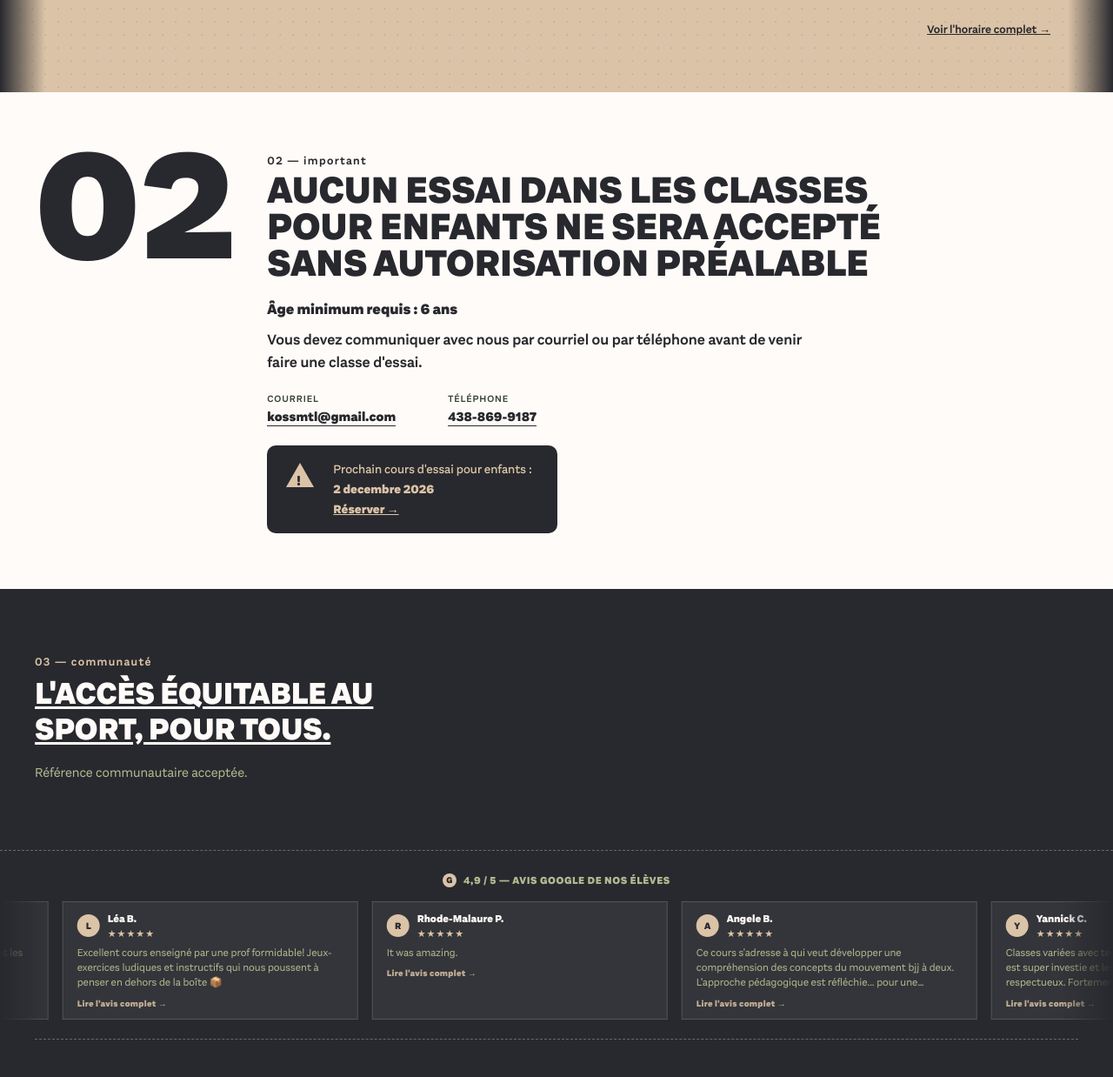
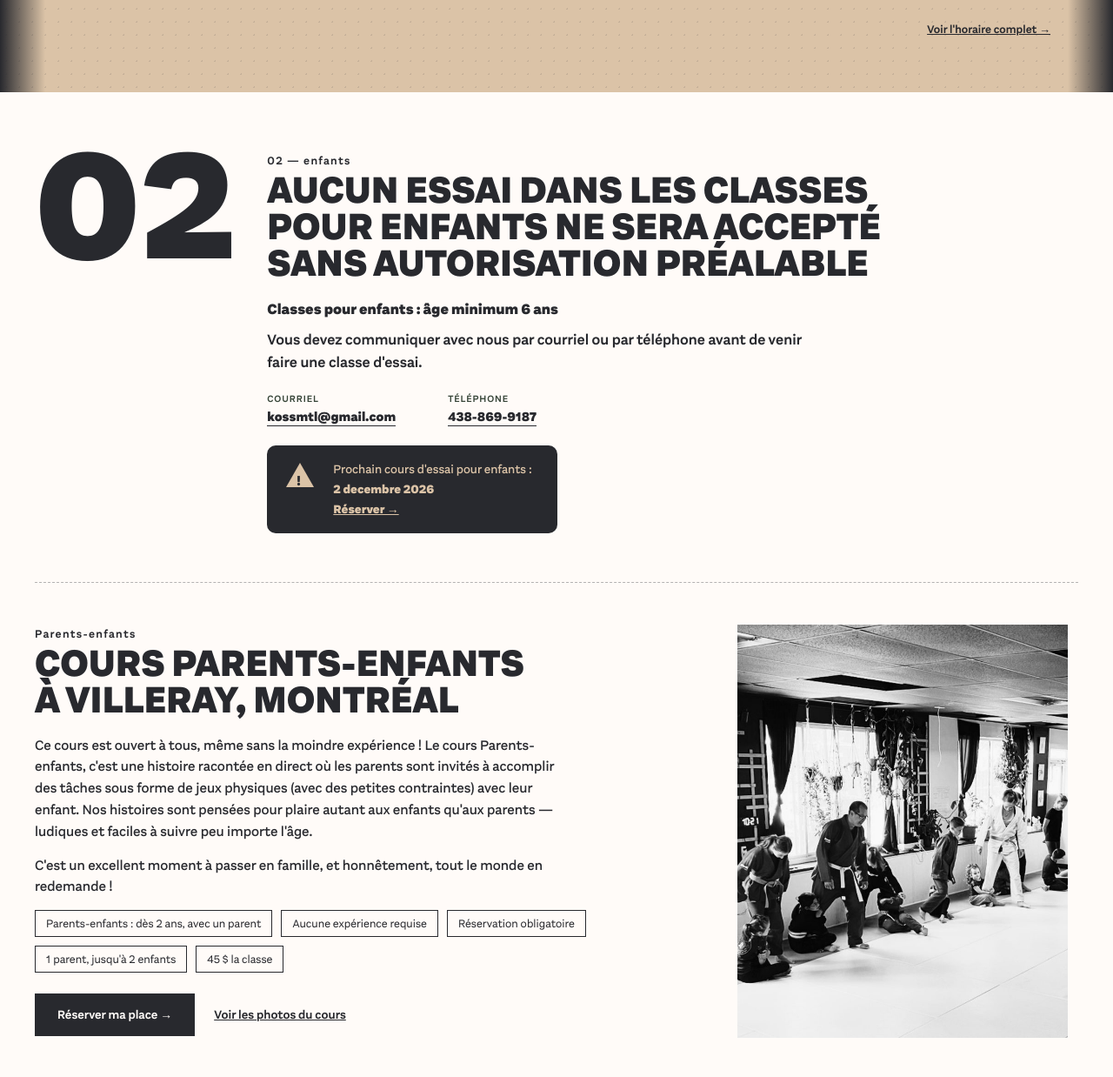
Before and after one commit to kossmtl/koss-site, a plain HTML site: page index.html in a window 1280 px wide. Shown: the part 1552-2790 px from the top of the page at 87% size. Drawn offline with Linux system fonts and the light colour scheme.

Commit message:
Add files via upload

```diff
--- a/index.html
+++ b/index.html
@@ -3,8 +3,8 @@
 <head>
 <meta charset="UTF-8">
 <meta name="viewport" content="width=device-width, initial-scale=1.0">
-<title>K-OSS — École de Jiu-Jitsu, Villeray, Montréal</title>
-<meta name="description" content="École de jiu-jitsu brésilien à Villeray, Montréal. Cours de BJJ, NoGi, Muay Thaï et Yoga pour adultes et enfants. Cours d'essai gratuit — réserve ta place.">
+<title>K-OSS — Jiu-Jitsu et cours parents-enfants à Villeray, Montréal</title>
+<meta name="description" content="École de jiu-jitsu brésilien à Villeray, Montréal : cours de BJJ, NoGi, Muay Thaï et Yoga, et cours parents-enfants dès 2 ans. Cours d'essai gratuit — réserve ta place.">
 <link rel="canonical" href="https://kossmtl.ca/">
 <link rel="icon" href="/favicon.ico" sizes="any">
 <link rel="icon" href="/icons/favicon-32x32.png" type="image/png" sizes="32x32">
@@ -12,16 +12,16 @@
 <link rel="apple-touch-icon" href="/icons/apple-touch-icon.png">
 <meta property="og:type" content="website">
 <meta property="og:site_name" content="K-OSS Jiu-Jitsu">
-<meta property="og:title" content="K-OSS — École de Jiu-Jitsu, Villeray, Montréal">
-<meta property="og:description" content="École de jiu-jitsu brésilien à Villeray, Montréal. Cours de BJJ, NoGi, Muay Thaï et Yoga pour adultes et enfants. Cours d'essai gratuit — réserve ta place.">
+<meta property="og:title" content="K-OSS — Jiu-Jitsu et cours parents-enfants à Villeray, Montréal">
+<meta property="og:description" content="École de jiu-jitsu brésilien à Villeray, Montréal : cours de BJJ, NoGi, Muay Thaï et Yoga, et cours parents-enfants dès 2 ans. Cours d'essai gratuit — réserve ta place.">
 <meta property="og:url" content="https://kossmtl.ca/">
 <meta property="og:image" content="https://kossmtl.ca/photos/team-photo.jpg">
 <meta property="og:image:width" content="1200">
 <meta property="og:image:height" content="630">
 <meta property="og:locale" content="fr_CA">
 <meta name="twitter:card" content="summary_large_image">
-<meta name="twitter:title" content="K-OSS — École de Jiu-Jitsu, Villeray, Montréal">
-<meta name="twitter:description" content="École de jiu-jitsu brésilien à Villeray, Montréal. Cours de BJJ, NoGi, Muay Thaï et Yoga pour adultes et enfants.">
+<meta name="twitter:title" content="K-OSS — Jiu-Jitsu et cours parents-enfants à Villeray, Montréal">
+<meta name="twitter:description" content="École de jiu-jitsu brésilien à Villeray, Montréal : BJJ, NoGi, Muay Thaï, Yoga et cours parents-enfants dès 2 ans.">
 <meta name="twitter:image" content="https://kossmtl.ca/photos/team-photo.jpg">
 <link rel="stylesheet" href="site.css">
 <style>
@@ -112,7 +112,19 @@
       "closes": "17:00"
     }
   ],
-  "description": "École de jiu-jitsu brésilien à Villeray, Montréal offrant des cours de BJJ, NoGi, Muay Thaï et Yoga pour adultes et enfants, avec un programme Pay What You Can pour un accès équitable au sport."
+  "description": "École de jiu-jitsu brésilien à Villeray, Montréal offrant des cours de BJJ, NoGi, Muay Thaï et Yoga pour adultes et enfants, ainsi qu'un cours parents-enfants dès 2 ans, avec un programme Pay What You Can pour un accès équitable au sport."
+}
+</script>
+<script type="application/ld+json">
+{
+  "@context": "https://schema.org",
+  "@type": "Course",
+  "name": "Cours parents-enfants de jiu-jitsu",
+  "description": "Cours parents-enfants à Villeray, Montréal : une histoire racontée en direct où les parents accomplissent des tâches sous forme de jeux physiques avec leur enfant. Ouvert à tous, sans expérience. Dès 2 ans, avec un parent. Réservation obligatoire.",
+  "inLanguage": "fr-CA",
+  "audience": { "@type": "PeopleAudience", "suggestedMinAge": 2, "audienceType": "Parents et enfants" },
+  "provider": { "@type": "ExerciseGym", "name": "K-OSS Jiu-Jitsu", "url": "https://kossmtl.ca/", "address": { "@type": "PostalAddress", "streetAddress": "1871 rue Bélanger", "addressLocality": "Montréal", "addressRegion": "QC", "postalCode": "H2G 1B6", "addressCountry": "CA" } },
+  "offers": { "@type": "Offer", "price": "45", "priceCurrency": "CAD", "url": "https://kossmtl.ca/#parents-enfants", "availability": "https://schema.org/InStock" }
 }
 </script>
 </head>
@@ -128,7 +140,7 @@
   <nav class="mnav-panel">
     <a href="#inscris-toi"><span class="num">00</span><span class="title">Inscris-toi</span></a>
     <a href="#horaire"><span class="num">01</span><span class="title">Horaire</span></a>
-    <a href="#important"><span class="num">02</span><span class="title">Important</span></a>
+    <a href="#important"><span class="num">02</span><span class="title">Enfants</span></a>
     <a href="#communaute"><span class="num">03</span><span class="title">Communauté</span></a>
     <a href="a-propos.html#a-propos"><span class="num">04</span><span class="title">À propos</span></a>
     <a href="a-propos.html#instructeurs"><span class="num">05</span><span class="title">Instructeurs</span></a>
@@ -175,7 +187,7 @@
       <div class="rail-item">
         <input type="checkbox" id="rail-m-i-02" class="rail-check">
         <label for="rail-m-i-02" class="rail-num-btn" aria-hidden="true"><span class="num">02</span></label>
-        <a href="#important" class="rail-title-link"><span class="title">Important</span></a>
+        <a href="#important" class="rail-title-link"><span class="title">Enfants</span></a>
       </div>
       <div class="rail-item">
         <input type="checkbox" id="rail-m-i-03" class="rail-check">
@@ -213,7 +225,7 @@
 <nav class="rail-desktop">
   <a href="#inscris-toi"><span class="num">00</span><span class="title">Inscris-toi</span></a>
   <a href="#horaire"><span class="num">01</span><span class="title">Horaire</span></a>
-  <a href="#important"><span class="num">02</span><span class="title">Important</span></a>
+  <a href="#important"><span class="num">02</span><span class="title">Enfants</span></a>
   <a href="#communaute"><span class="num">03</span><span class="title">Communauté</span></a>
   <a href="a-propos.html#a-propos"><span class="num">04</span><span class="title">À propos</span></a>
   <a href="a-propos.html#instructeurs"><span class="num">05</span><span class="title">Instructeurs</span></a>
@@ -237,8 +249,8 @@
       </div>
       <div class="intro-card" id="intro-card-parents-enfants">
         <div class="intro-card-label-row">
-          <a href="#pe-album-modal" class="intro-card-label intro-card-label-link">Parents-enfants</a>
-          <span class="price-tag-inline price-tag-inline-sage" aria-hidden="true"><svg viewBox="0 0 24 24" fill="none" stroke="currentColor" stroke-width="2" stroke-linecap="round" stroke-linejoin="round"><path d="M20.59 13.41 12 22l-9-9V4h9l9 9.41Z"></path><circle cx="7.5" cy="7.5" r="1.5" fill="currentColor" stroke="none"></circle></svg>40 $</span>
+          <a href="#parents-enfants" class="intro-card-label intro-card-label-link">Parents-enfants</a>
+          <span class="price-tag-inline price-tag-inline-sage" aria-hidden="true"><svg viewBox="0 0 24 24" fill="none" stroke="currentColor" stroke-width="2" stroke-linecap="round" stroke-linejoin="round"><path d="M20.59 13.41 12 22l-9-9V4h9l9 9.41Z"></path><circle cx="7.5" cy="7.5" r="1.5" fill="currentColor" stroke="none"></circle></svg>45 $</span>
         </div>
         <div class="intro-card-date"><span data-field="date_parents_enfants">10 octobre 2026</span></div>
         <p class="intro-card-text">Une classe à vivre ensemble, pour découvrir le tatami en famille.</p>
@@ -277,9 +289,9 @@
         <div class="notice-bignum">02</div>
       </div>
       <div class="notice-head-text">
-        <div class="index">02 — important</div>
+        <div class="index">02 — enfants</div>
         <h2 class="section-title">Aucun essai dans les classes pour enfants ne sera accepté sans autorisation préalable</h2>
-        <p class="notice-lead notice-age" style="margin-bottom:10px;"><strong>Âge minimum requis : 6 ans</strong></p>
+        <p class="notice-lead notice-age" style="margin-bottom:10px;"><strong>Classes pour enfants : âge minimum 6 ans</strong></p>
         <p class="notice-lead">Vous devez communiquer avec nous par <a href="mailto:kossmtl@gmail.com" data-field-href="courriel" data-field-href-type="mailto">courriel</a> ou par téléphone avant de venir faire une classe d'essai.</p>
         <div class="notice-infobox">
           <div class="notice-stats">
@@ -303,6 +315,36 @@
         </div>
       </div>
     </div>
+
+    <div id="parents-enfants" class="pe-block">
+     <div class="pe-grid">
+      <div class="pe-text">
+       <div class="index">Parents-enfants</div>
+       <h2 class="section-title pe-title">Cours parents-enfants à Villeray, Montréal</h2>
+       <p>Ce cours est ouvert à tous, même sans la moindre expérience ! Le cours Parents-enfants, c'est une histoire racontée en direct où les parents sont invités à accomplir des tâches sous forme de jeux physiques (avec des petites contraintes) avec leur enfant. Nos histoires sont pensées pour plaire autant aux enfants qu'aux parents — ludiques et faciles à suivre peu importe l'âge.</p>
+       <p>C'est un excellent moment à passer en famille, et honnêtement, tout le monde en redemande !</p>
+       <ul class="pe-tags">
+        <li>Parents-enfants : dès 2 ans, avec un parent</li><li>Aucune expérience requise</li><li>Réservation obligatoire</li><li>1 parent, jusqu'à 2 enfants</li><li>45 $ la classe</li>
+       </ul>
+       <div class="pe-actions"><a class="pe-btn" href="https://kossmtl.ca/app/" target="_blank" rel="noopener" data-field-href="lien_parents_enfants">Réserver ma place →</a><a class="pe-photos" href="#pe-album-modal">Voir les photos du cours</a></div>
+      </div>
+      <div class="pe-photo"><img src="photos/pe-photo-1.jpg" alt="Cours parents-enfants de jiu-jitsu sur le tatami de K-OSS, à Villeray, Montréal" loading="lazy"></div>
+     </div>
+    </div>
+    <style>
+     .pe-block{ border-top:1px dashed rgba(40,41,46,0.35); margin-top:56px; padding-top:48px; scroll-margin-top:20px; }
+     .pe-grid{ display:grid; grid-template-columns:1.3fr .7fr; gap:48px; align-items:center; }
+     .pe-title{ margin-bottom:18px; max-width:20ch; }
+     .pe-text p{ font-size:16px; line-height:1.55; max-width:58ch; margin:0 0 14px; font-weight:500; }
+     .pe-tags{ list-style:none; padding:0; margin:8px 0 24px; display:flex; flex-wrap:wrap; gap:10px; }
+     .pe-tags li{ border:1px solid var(--ink);color:var(--ink);padding:6px 12px;font-size:13px; }
+     .pe-actions{ display:flex; align-items:center; gap:22px; flex-wrap:wrap; }
+     .pe-btn{ display:inline-block; background:var(--ink); color:var(--paper); padding:15px 26px; font-family:'Aestetico',sans-serif; font-weight:600; font-size:14px; text-decoration:none; }
+     .pe-photos{ font-size:14px; font-weight:600; color:var(--ink); text-decoration:underline; }
+     .pe-photo{ justify-self:center; width:100%; max-width:380px; }
+     .pe-photo img{ width:100%; display:block; aspect-ratio:4/5; object-fit:cover; }
+     @media (max-width:800px){ .pe-block{ margin-top:40px; padding-top:36px; } .pe-grid{ grid-template-columns:1fr; gap:28px; } .pe-photo{ max-width:none; } }
+    </style>
   </div>
 </section>
 <section class="quote-wrap" id="communaute">
@@ -827,9 +869,9 @@
   </div>
 </div>
 <div id="pe-album-modal" class="modal">
-  <a href="#inscris-toi" class="modal-backdrop" aria-label="Fermer"></a>
+  <a href="#parents-enfants" class="modal-backdrop" aria-label="Fermer"></a>
   <div class="modal-box album-modal-box">
-    <a href="#inscris-toi" class="modal-close" aria-label="Fermer">✕</a>
+    <a href="#parents-enfants" class="modal-close" aria-label="Fermer">✕</a>
     <h3>Parents-enfants</h3>
     <p>Ce cours est ouvert à tous, même sans la moindre expérience ! Le cours Parents-enfants, c'est une histoire racontée en direct où les parents sont invités à accomplir des tâches sous forme de jeux physiques (avec des petites contraintes) avec leur enfant. Nos histoires sont pensées pour plaire autant aux enfants qu'aux parents — ludiques et faciles à suivre peu importe l'âge.</p>
     <p>C'est un excellent moment à passer en famille, et honnêtement, tout le monde en redemande !</p>
```
